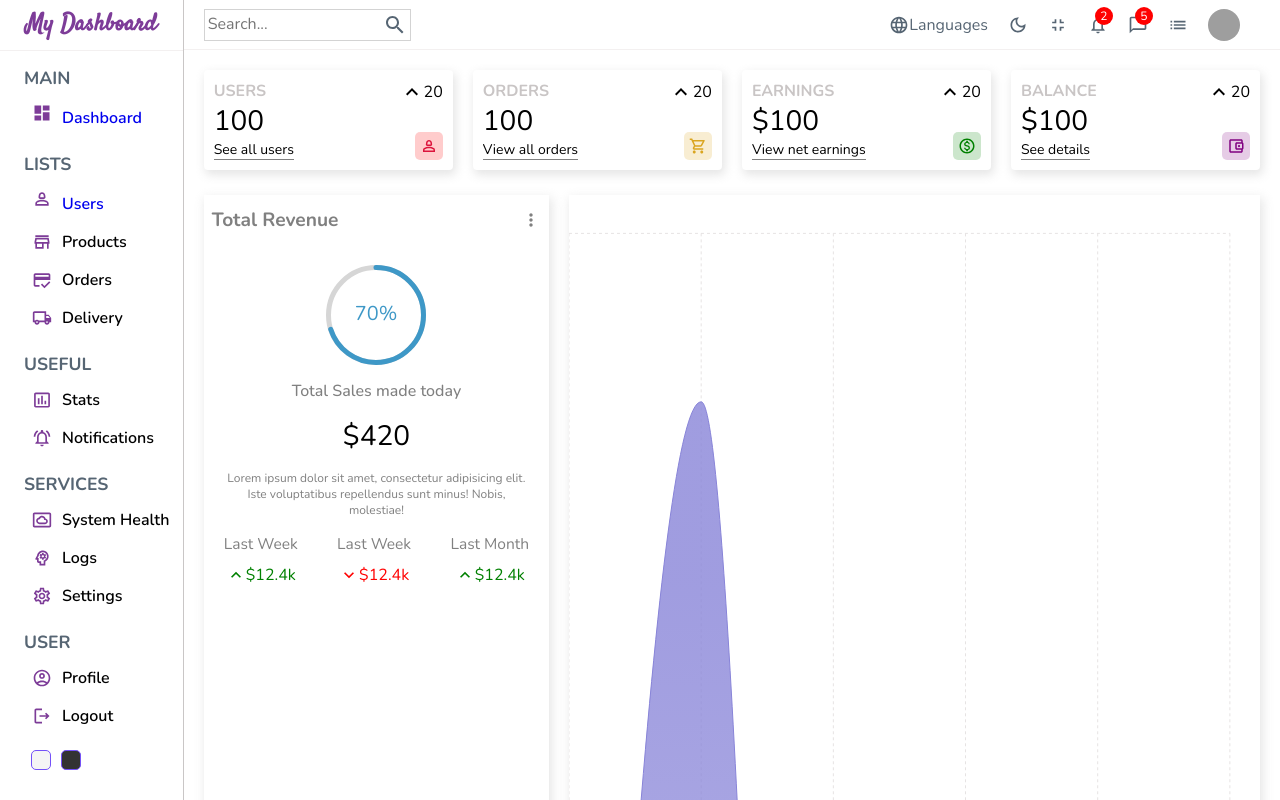
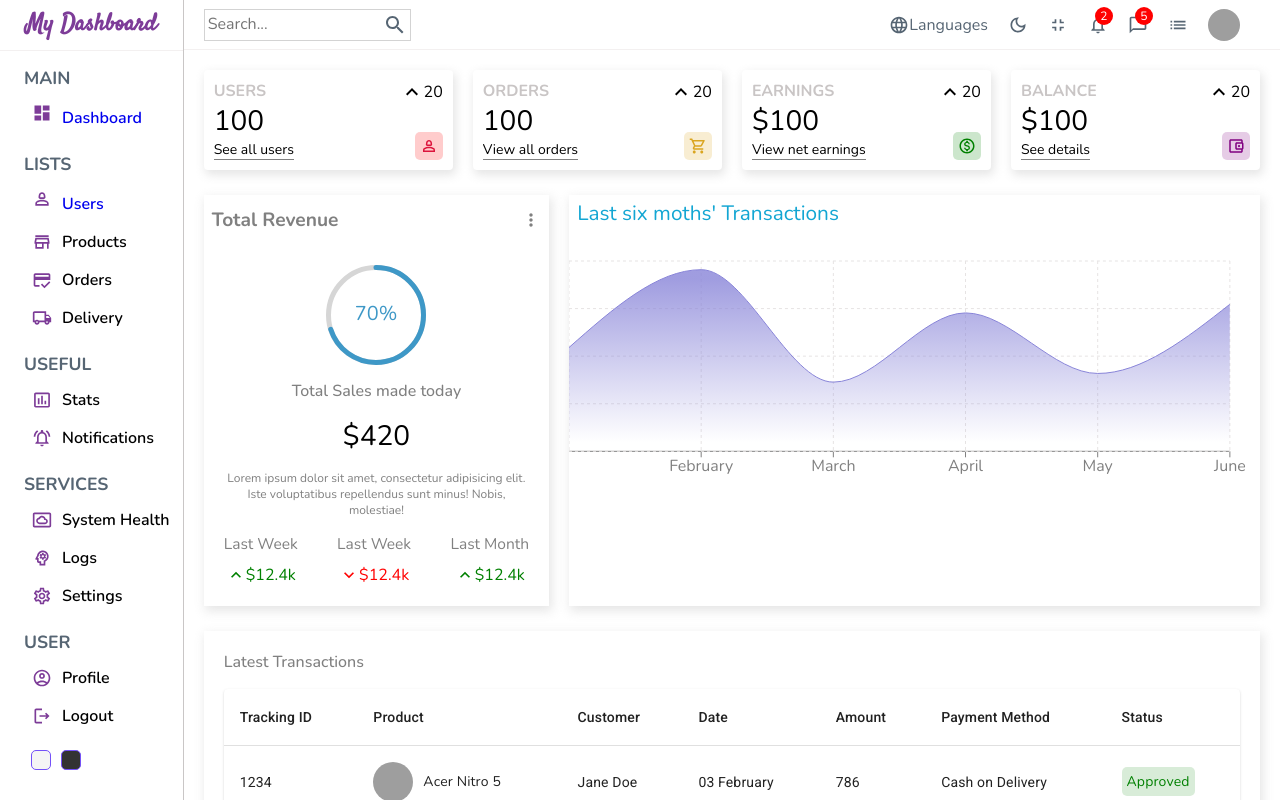
Before and after one commit to belaymit/intro-mern-stack, a React (Create React App) app: page / in a window 1280 px wide. Shown: the top 800 px of the page. Built offline with nearby package versions, Linux system fonts and the light colour scheme; grey boxes are pictures that could not be loaded.

Commit message:
passed props to chiled component

```diff
--- a/src/pages/home/Home.jsx
+++ b/src/pages/home/Home.jsx
@@ -20,7 +20,7 @@ const Home = () => (
       </div>
       <div className="charts">
         <Featured />
-        <Chart />
+        <Chart title="Last six moths' Transactions" aspect={3 / 1} />
       </div>
       <div className="list-container container">
         <div className="list-title">Latest Transactions</div>
```
